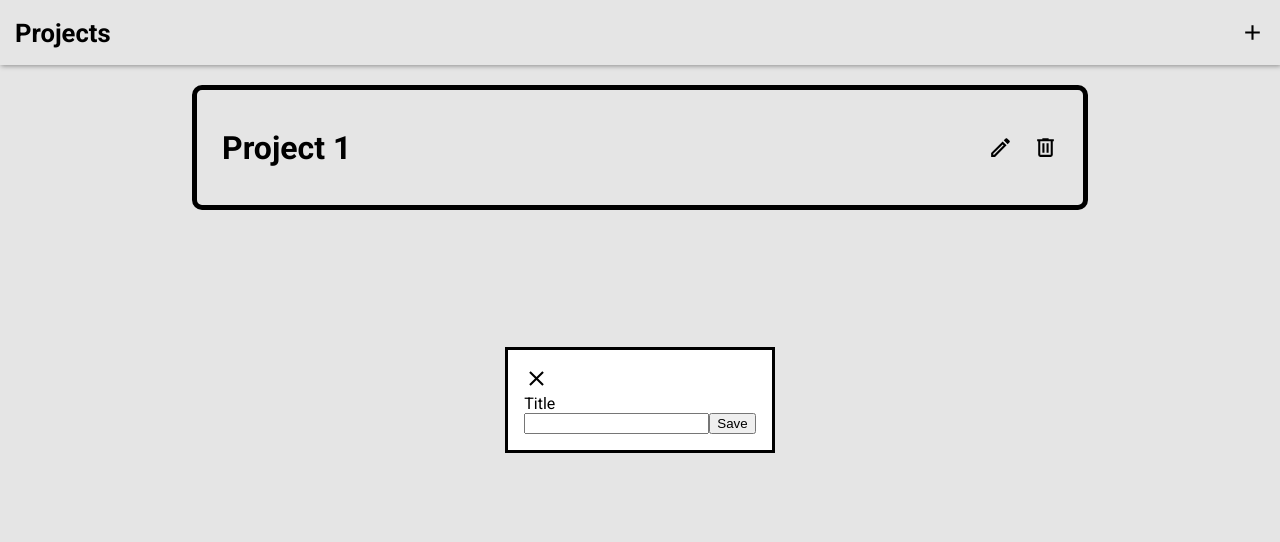
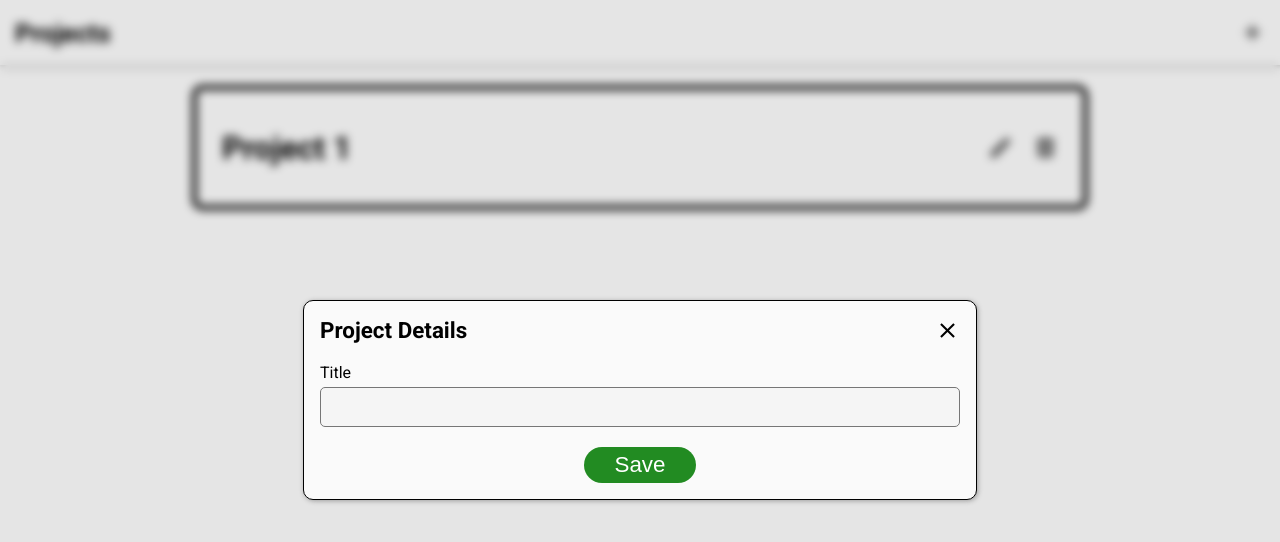
Before and after one commit to matthewb570/odin-todo-list, a website built with webpack: page src/index.html in a window 1280 px wide. Both pictures are taken after a click on the button 1252 px from the left and 32 px from the top of the page. Built offline with nearby package versions, Linux system fonts and the light colour scheme.

Commit message:
Add styles for new project dialog

```diff
--- a/src/js/newProjectDialog.js
+++ b/src/js/newProjectDialog.js
@@ -3,6 +3,7 @@ import Project from "./project";
 class NewProjectDialog {
 
     dialog;
+    header;
     form;
     txtTitle;
     btnSave;
@@ -11,8 +12,20 @@ class NewProjectDialog {
     constructor() {
         this.initializeCloseButton()
         this.initializeSaveButton();
+        this.initializeHeader();
         this.initializeForm();
         this.initializeDialog();
+    }
+
+    initializeHeader() {
+        const dialogTitle = document.createElement('div');
+        dialogTitle.classList.add('dialog-title');
+        dialogTitle.textContent = 'Project Details';
+
+        this.header = document.createElement('div');
+        this.header.classList.add('dialog-header');
+        this.header.appendChild(dialogTitle);
+        this.header.appendChild(this.btnClose);
     }
 
     initializeCloseButton() {
@@ -58,7 +71,7 @@ class NewProjectDialog {
     initializeDialog() {
         this.dialog = document.createElement('dialog');
         this.dialog.id = 'dialog-new-project';
-        this.dialog.appendChild(this.btnClose);
+        this.dialog.appendChild(this.header);
         this.dialog.appendChild(this.form);
     }
 
--- a/src/styles/styles.css
+++ b/src/styles/styles.css
@@ -10,6 +10,8 @@
     --back-icon: url('../images/arrow-u-left-top.svg');
 
     --secondary-text-color: rgb(90, 90, 90);
+    --textbox-accent-color: rgb(245, 245, 245);
+    --background-accent-color-light: rgb(250, 250, 250);
 
     font-family: 'Roboto', sans-serif;
 }
@@ -184,3 +186,70 @@ button.icon {
 button {
     cursor: pointer;
 }
+
+dialog {
+    border-width: 1px;
+    box-shadow: var(--standard-box-shadow);
+    background-color: var(--background-accent-color-light);
+    border-radius: 10px;
+    width: clamp(350px, 50%, 800px);
+}
+
+dialog::backdrop {
+    backdrop-filter: blur(5px);
+}
+
+dialog .dialog-header {
+    display: flex;
+    align-items: center;
+
+    margin-bottom: 20px;
+}
+
+.dialog-header .dialog-title {
+    flex: 1;
+
+    font-size: 1.4rem;
+    font-weight: 700;
+}
+
+label div {
+    padding-bottom: 5px;
+}
+
+input[type="text"],
+textarea {
+    background-color: var(--textbox-accent-color);
+    box-sizing: border-box;
+    width: 100%;
+    padding: 10px 5px;
+    border-radius: 5px;
+    border-style: solid;
+    border-width: 1px;
+    font-size: 1rem;
+}
+
+input[type="text"]:focus,
+textarea:focus {
+    border-color: forestgreen;
+    outline: none;
+    box-shadow: var(--standard-box-shadow);
+}
+
+dialog form button {
+    align-self: center;
+
+    background-color: forestgreen;
+    color: white;
+    font-size: 1.4rem;
+    box-sizing: border-box;
+    border-style: none;
+    border-radius: 20px;
+    padding: 5px 30px;
+}
+
+form {
+    display: flex;
+    flex-direction: column;
+    gap: 20px;
+}
```
